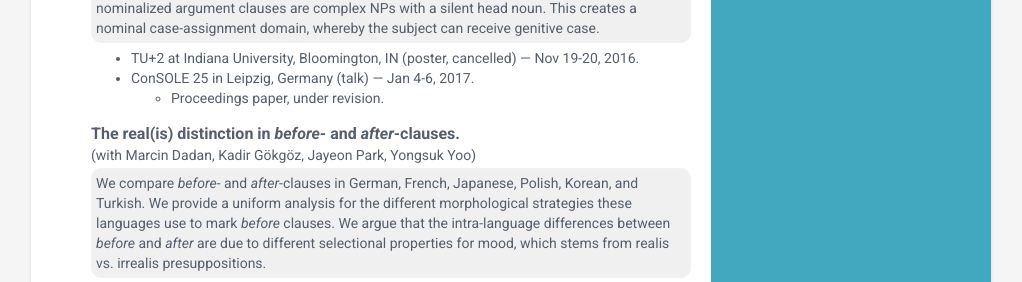
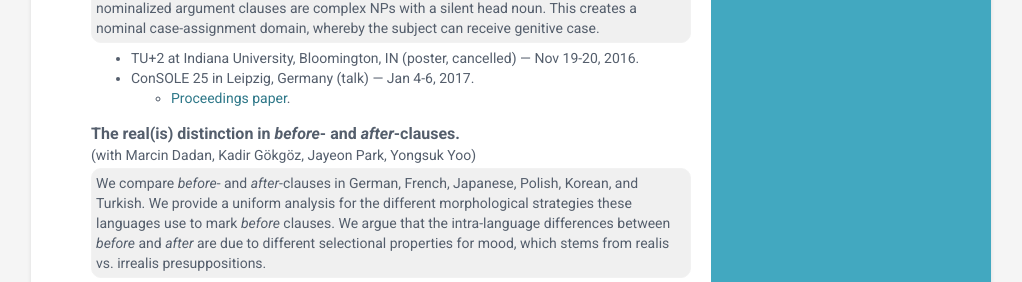
Before and after one commit to laszabine/laszabine.github.io, a Jekyll site: the page built from index.html, in a window 1280 px wide. Shown: the part 711-993 px from the top of the page, without its empty margins (129-1151 px from the left). Built offline with Jekyll 4.4.1, drawn with Linux system fonts in a browser that asks for light colours.

Commit message:
linked console 25 proceedings paper

```diff
--- a/_includes/projects.html
+++ b/_includes/projects.html
@@ -47,7 +47,7 @@
         <li>TU+2 at Indiana University, Bloomington, IN (poster, cancelled) &mdash; Nov 19-20, 2016.</li>
         <li>ConSOLE 25 in Leipzig, Germany (talk) &mdash; Jan 4-6, 2017.
           <ul>
-            <li>Proceedings paper, under revision.</li>
+            <li><a href="https://www.universiteitleiden.nl/binaries/content/assets/geesteswetenschappen/lucl/sole/console-xxv.pdf" target="_blank">Proceedings paper</a>.</li>
           </ul>
         </li>
       </ul>
```
